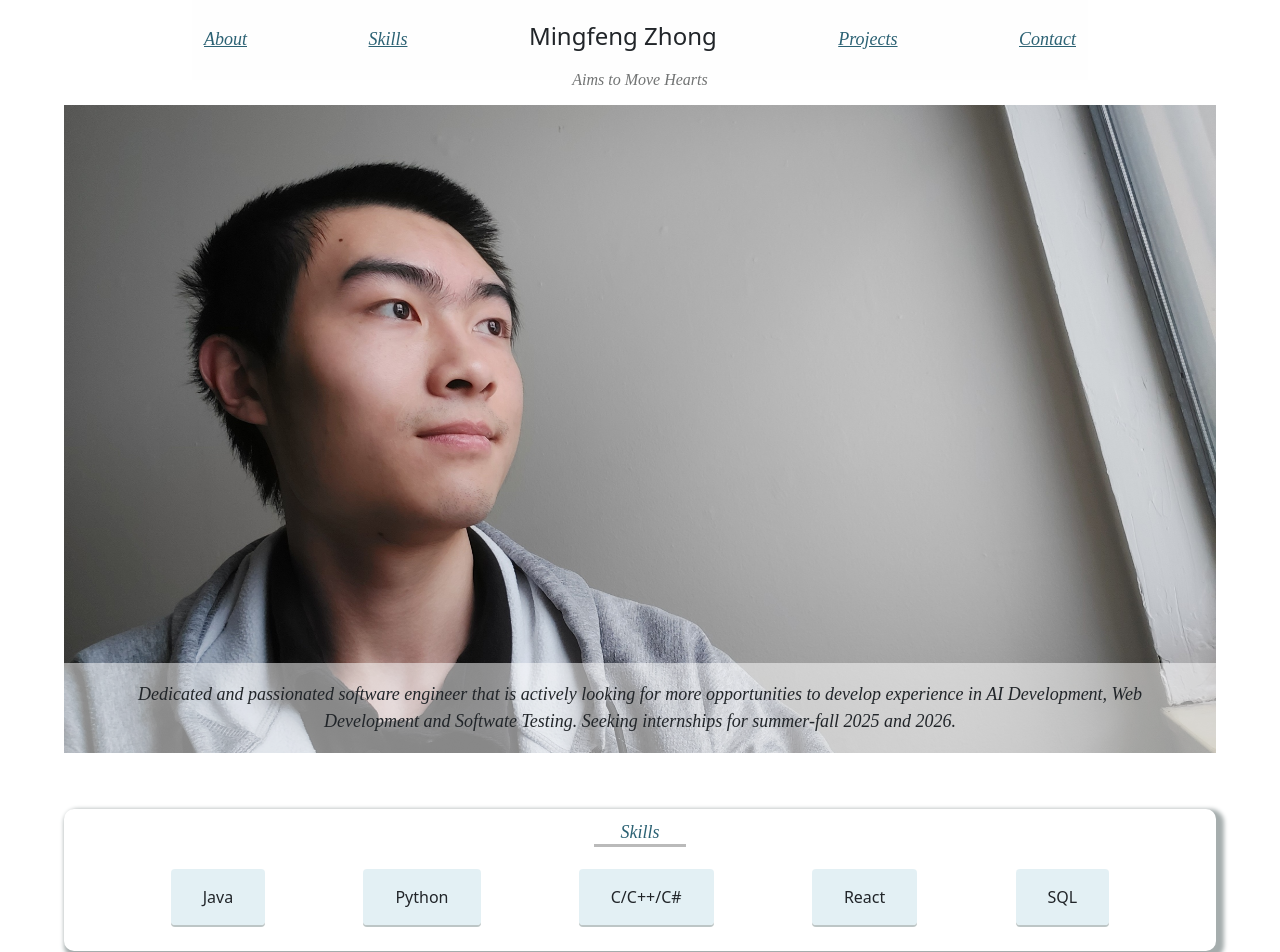
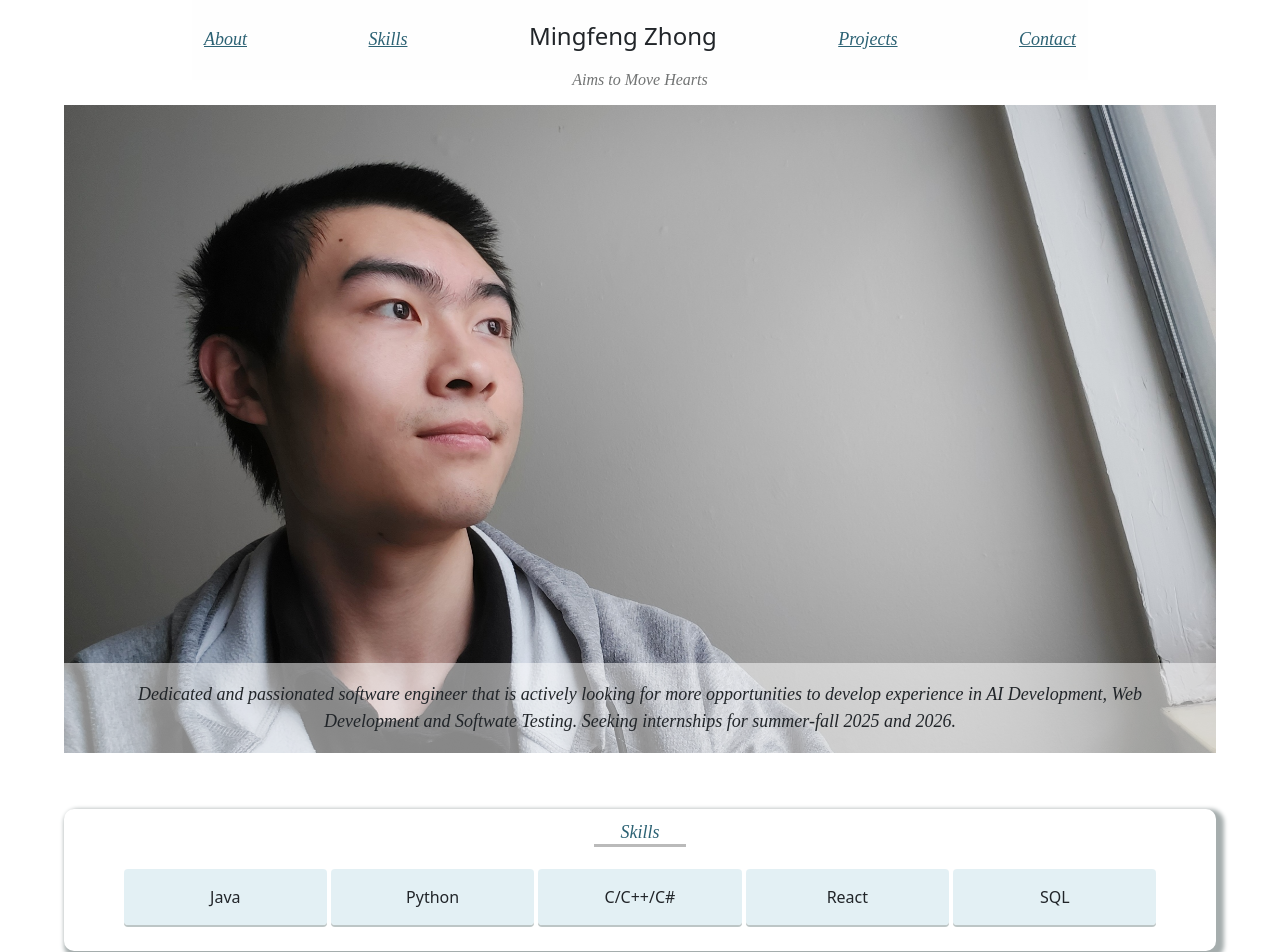
Before and after one commit to MingFZ0/MingFZ0.github.io, a React (Create React App) app: page / in a window 1280 px wide. Shown: the top 952 px of the page. Built offline with nearby package versions, Linux system fonts and the light colour scheme.

Commit message:
Skills are the same size now

```diff
--- a/src/Page/Skills.css
+++ b/src/Page/Skills.css
@@ -14,6 +14,7 @@
     padding-left: 5%;
     padding-right: 5%;
     row-gap: 1em;
+
 }
 
 .Skill {
@@ -25,6 +26,7 @@
     padding: 1rem 2rem;
     border-radius: 0.25rem;
     text-align: center;
+    flex: 1 1 0px;
 }
 
 .Skill:hover {
```
